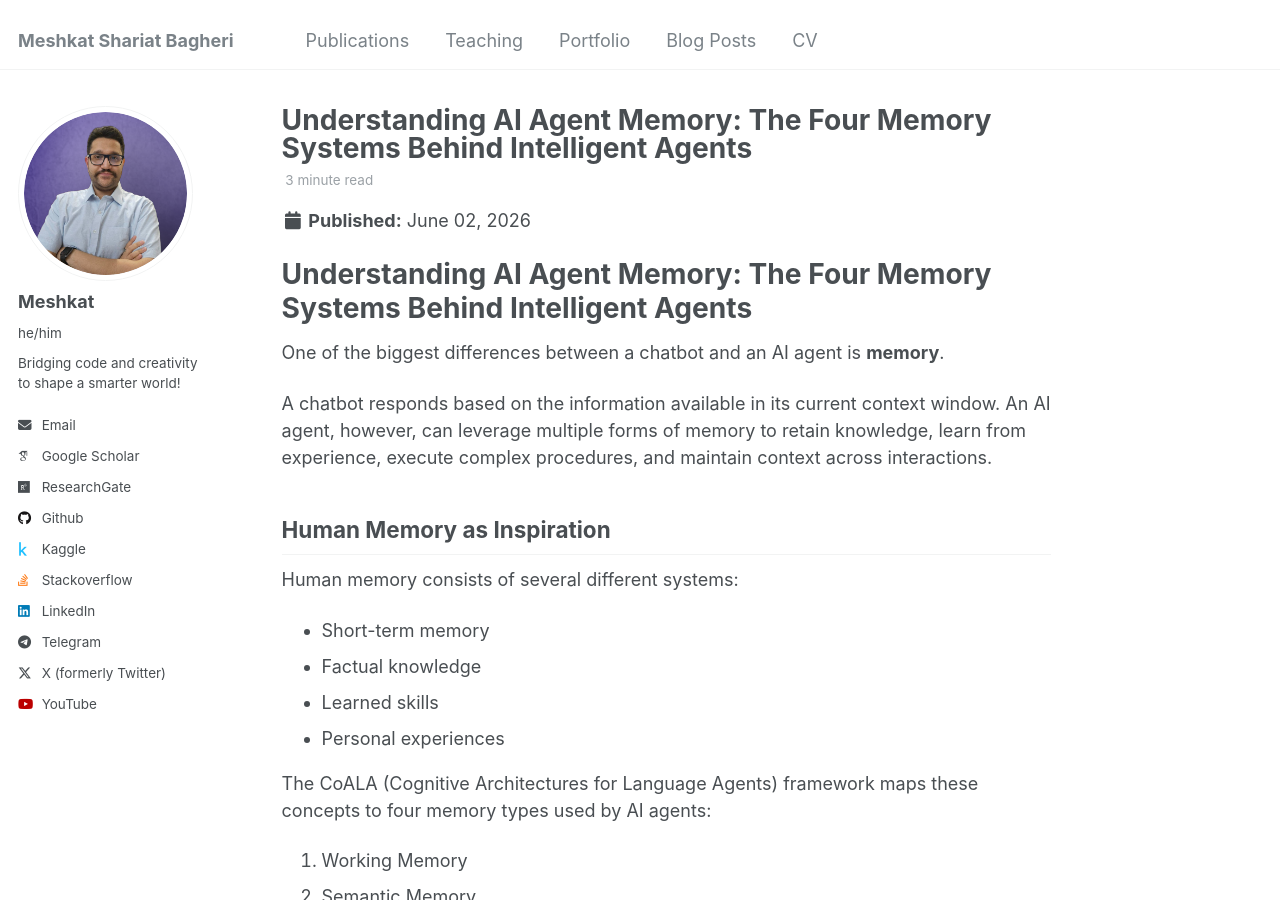
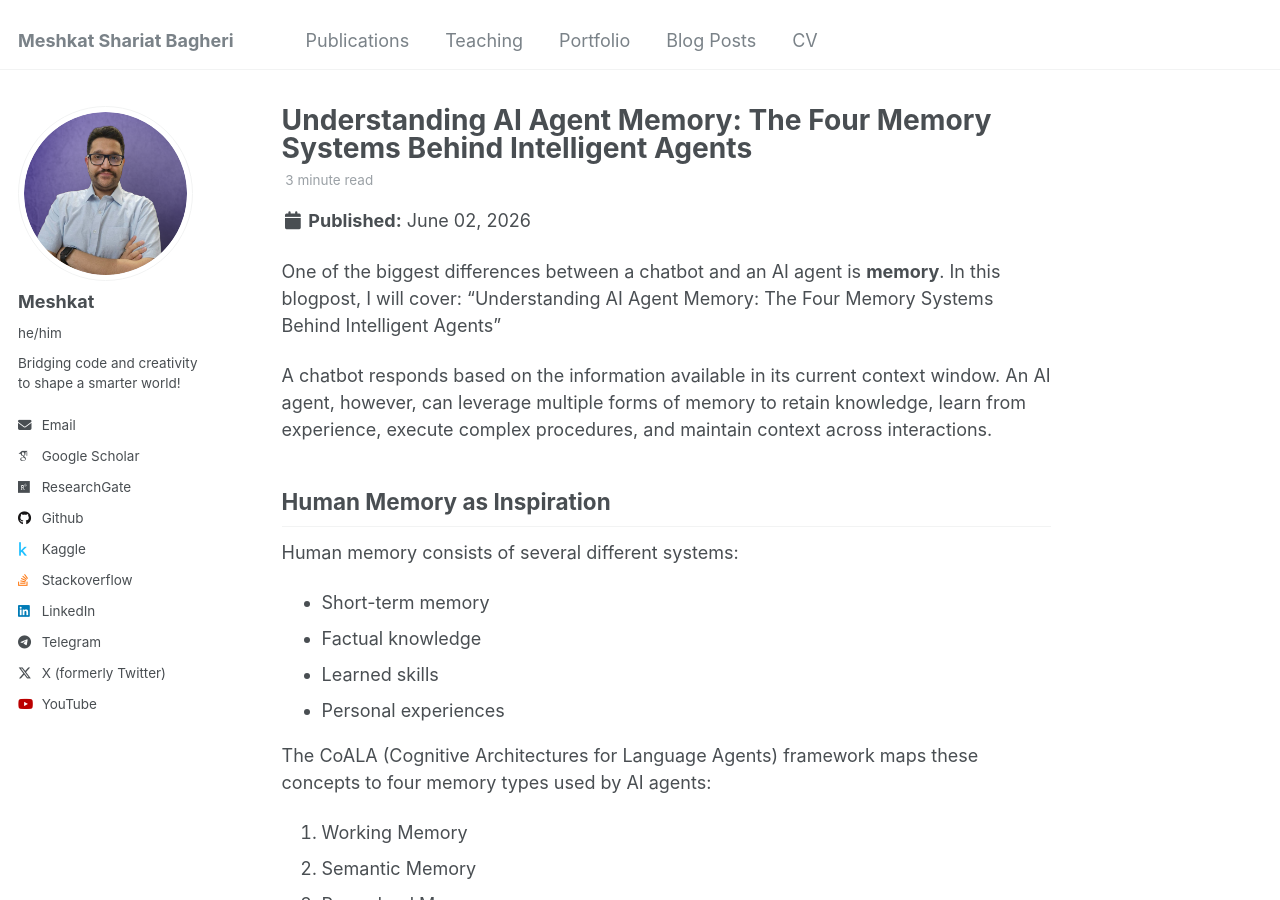
Before and after one commit to MeshkatShB/meshkatshb.github.io, a Jekyll site: the page built from _posts/2026-06-02-ai-agent-memory-systems.md, in a window 1280 px wide and 900 px high. Built offline with Jekyll 4.4.1, drawn with Linux system fonts in a browser that asks for light colours; some web fonts are replaced.

Commit message:
hotfix(posts): bad topic building

```diff
--- a/_posts/2026-06-02-ai-agent-memory-systems.md
+++ b/_posts/2026-06-02-ai-agent-memory-systems.md
@@ -13,9 +13,8 @@ tags:
   - AI Architecture
 ---
 
-# Understanding AI Agent Memory: The Four Memory Systems Behind Intelligent Agents
 
-One of the biggest differences between a chatbot and an AI agent is **memory**.
+One of the biggest differences between a chatbot and an AI agent is **memory**. In this blogpost, I will cover: "Understanding AI Agent Memory: The Four Memory Systems Behind Intelligent Agents"
 
 A chatbot responds based on the information available in its current context window. An AI agent, however, can leverage multiple forms of memory to retain knowledge, learn from experience, execute complex procedures, and maintain context across interactions.
 
```
